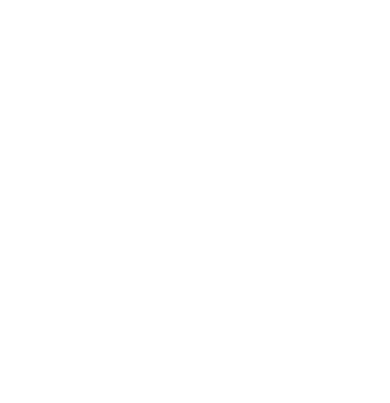
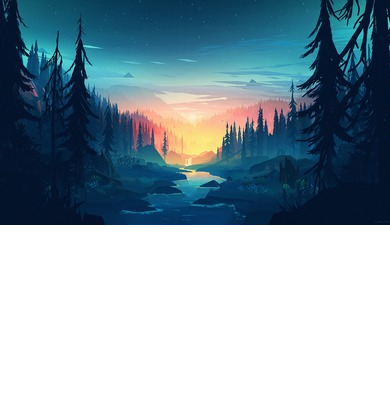
Before and after one commit to js-tasks-ru/htmlcss-20220210_ivan87, a website: page 06-lection4/02-background-image/index.html in a window 390 px wide. Drawn offline with Linux system fonts and the light colour scheme.

Commit message:
dz6 add different background for different screen sizes

```diff
--- a/06-lection4/02-background-image/background-image.css
+++ b/06-lection4/02-background-image/background-image.css
@@ -0,0 +1,31 @@
+.image {
+    width: 2560px;
+    height: 2560px;
+    background-image: url('./public/forest_2560.jpg');
+    background-repeat: no-repeat;
+    background-size: contain;
+}
+
+@media screen and (max-width: 1024px) {
+    .image {
+        width: 1024px;
+        height: 1024px;
+        background-image: url('./public/forest_1024.jpg');
+    }
+}
+
+@media screen and (max-width: 768px) {
+    .image {
+        width: 768px;
+        height: 768px;
+        background-image: url('./public/forest_768.jpg');
+    }
+}
+
+@media screen and (max-width: 400px) {
+    .image {
+        width: 400px;
+        height: 400px;
+        background-image: url('./public/forest_400.jpg');
+    }
+}
--- a/06-lection4/02-background-image/index.html
+++ b/06-lection4/02-background-image/index.html
@@ -1,10 +1,12 @@
 <!DOCTYPE html>
 <html lang="ru">
     <head>
+        <meta name="viewport" content="width=device-width, initial-scale=1">
+        <link rel="stylesheet" href="../../assets/css/normalize.css">
         <link rel="stylesheet" href="../../assets/css/main.css">
         <link rel="stylesheet" href="./background-image.css">
     </head>
     <body>
-
+        <div class="image"></div>
     </body>
 </html>
```
